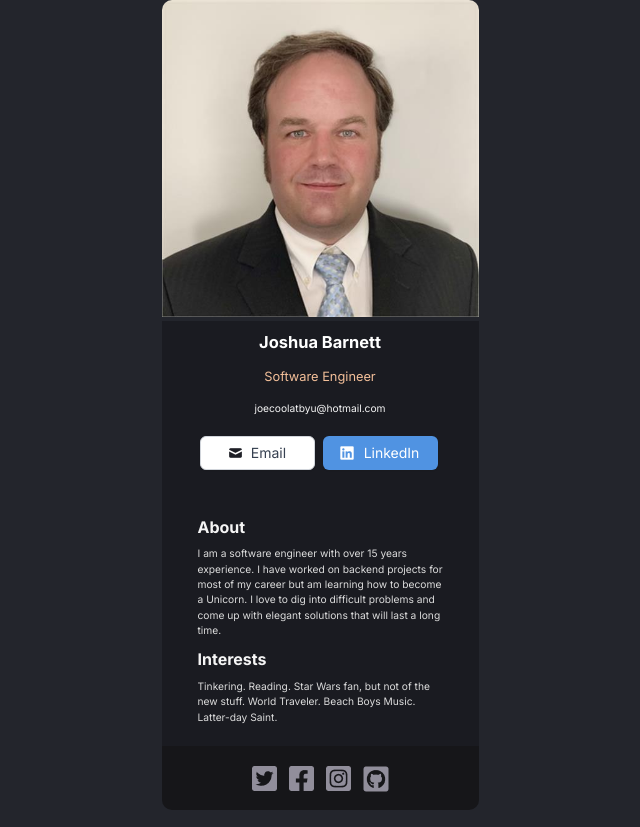
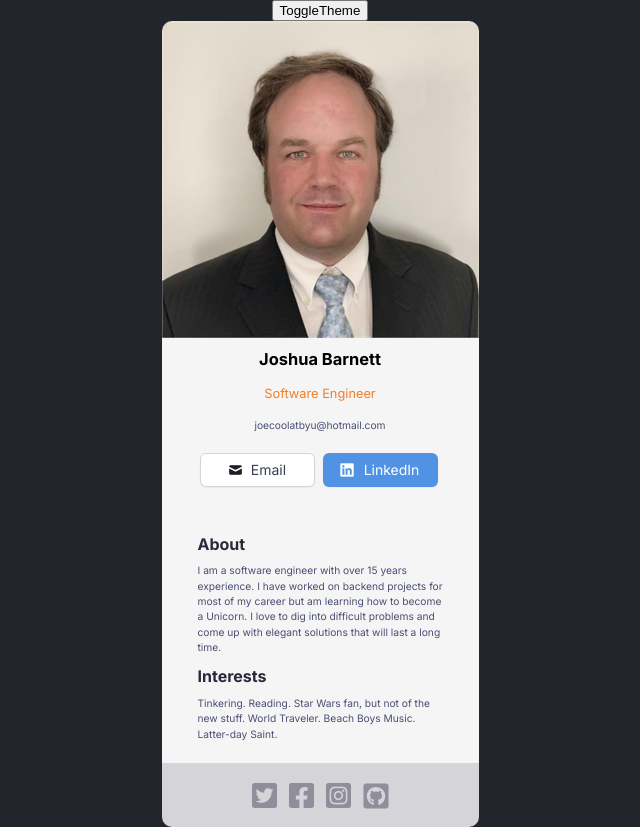
Before and after one commit to JoeCoolAtBYU/digitalbuisnesscard, a React (Create React App) app: page / in a window 1280 px wide. Shown: the whole page, without its empty margins (320-960 px from the left). Built offline with nearby package versions, Linux system fonts and the light colour scheme.

Commit message:
added toggle for light and dark theme

```diff
--- a/src/App.css
+++ b/src/App.css
@@ -1,13 +1,11 @@
 .App {
     text-align: center;
-    color: white;
     font-family: inter, sans-serif;
     display: flex;
     flex-direction: column;
     flex-wrap: wrap;
     align-items: center;
     align-content: center;
-
 }
 
 body {
@@ -19,6 +17,7 @@ body {
     height: 317px;
     left: 116px;
     top: 44px;
+    margin-bottom: -4px;
     border-radius: 10px 10px 0 0;
 }
 
@@ -27,7 +26,15 @@ body {
     height: 425px;
     left: 116px;
     top: 361px;
+}
+
+.contact.dark {
     background: #1A1B21;
+    color: #fff;
+}
+
+.contact.light {
+    background: #F5F5F5;
 }
 
 .contact--name {
@@ -37,7 +44,6 @@ body {
     font-weight: 700;
     font-size: 16.4401px;
     line-height: 20px;
-    color: #FFFFFF;
 }
 
 .contact--title {
@@ -48,12 +54,27 @@ body {
     color: #F3BF99;
 }
 
+.contact--title.dark {
+    color: #F3BF99;
+}
+
+.contact--title.light {
+    color: #F47D27;
+}
+
 .contact--email {
     font-style: normal;
     font-weight: 400;
     font-size: 10.24px;
     line-height: 150%;
+}
+
+.contact--email.dark {
     color: #F5F5F5;
+}
+
+.contact--email.light {
+    color: #4A4E74;
 }
 
 .contact--buttons {
@@ -166,7 +187,34 @@ body {
     font-weight: 700;
     font-size: 16px;
     line-height: 150%;
+}
+
+.about--title.dark {
     color: #F5F5F5;
+}
+
+.about--title.light {
+    color: #2B283A;
+}
+
+.about--text {
+    width: 247px;
+    height: 61px;
+    left: 152px;
+    top: 561px;
+
+    font-style: normal;
+    font-weight: 400;
+    font-size: 10.24px;
+    line-height: 150%;
+}
+
+.about--text.dark {
+    color: #DCDCDC;
+}
+
+.about--text.light {
+    color: #4A4E74;
 }
 
 .interests--title {
@@ -179,21 +227,14 @@ body {
     margin-top: 40px;
     font-size: 16px;
     line-height: 150%;
+}
+
+.interests--title.dark {
     color: #F5F5F5;
 }
 
-.about--text {
-    width: 247px;
-    height: 61px;
-    left: 152px;
-    top: 561px;
-
-    font-style: normal;
-    font-weight: 400;
-    font-size: 10.24px;
-    line-height: 150%;
-
-    color: #DCDCDC;
+.interests--title.light {
+    color: #2B283A;
 }
 
 .interests--text {
@@ -205,7 +246,14 @@ body {
     font-weight: 400;
     font-size: 10.24px;
     line-height: 150%;
+}
+
+.interests--text.dark {
     color: #DCDCDC;
+}
+
+.interests--text.light {
+    color: #4A4E74;
 }
 
 .social-icons {
@@ -218,20 +266,24 @@ body {
     gap: 12px;
     justify-content: center;
     align-items: center;
-
-    background: #161619;
     border-radius: 0px 0px 10px 10px;
 }
 
-.twitter-icon{
-    /*position: absolute;*/
+.social-icons.dark {
+    background: #161619;
+}
+
+.social-icons.light {
+    background: #D5D4D8;
+}
+
+.twitter-icon {
     left: 34.36%;
     right: 61.09%;
     top: 89.75%;
     bottom: 7.37%;
     width: 25px;
     height: 25px;
-    /*margin: 8px;*/
 }
 
 .facebook-icon {
@@ -243,6 +295,7 @@ body {
     width: 25px;
     height: 25px;
 }
+
 .instagram-icon {
     /*position: absolute;*/
     left: 52.18%;
@@ -252,6 +305,7 @@ body {
     width: 25px;
     height: 25px;
 }
+
 .github-icon {
     /*position: absolute;*/
     left: 61%;
--- a/src/App.js
+++ b/src/App.js
@@ -2,15 +2,52 @@ import './App.css';
 import Header from "./components/Header"
 import ContactInfo from "./components/ConcatInfo";
 import SocialIcons from "./components/SocialIcons";
+import {useState, useEffect} from "react";
 
 function App() {
+  const [theme, setTheme] = useState('light');
+  const toggleTheme = () => {
+    if (theme === 'light') {
+      setTheme('dark');
+    } else {
+      setTheme('light');
+    }
+  };
+  useEffect(() => {
+    document.body.className = theme;
+  }, [theme]);
+
   return (
-    <div className="App">
-      <Header/>
-      <ContactInfo/>
-      <SocialIcons/>
+    <div className={`App ${theme}`}>
+      <button onClick={toggleTheme}>ToggleTheme</button>
+      <Header theme={theme}/>
+      <ContactInfo theme={theme}/>
+      <SocialIcons theme={theme}/>
     </div>
   );
 }
 
 export default App;
+
+// import React, { useState, useEffect } from 'react';
+// import './App.css';
+// function App() {
+//   const [theme, setTheme] = useState('light');
+//   const toggleTheme = () => {
+//     if (theme === 'light') {
+//       setTheme('dark');
+//     } else {
+//       setTheme('light');
+//     }
+//   };
+//   useEffect(() => {
+//     document.body.className = theme;
+//   }, [theme]);
+//   return (
+//     <div className={`App ${theme}`}>
+//       <button onClick={toggleTheme}>Toggle Theme</button>
+//       <h1>Hello, world!</h1>
+//     </div>
+//   );
+// }
+// export default App;
--- a/src/components/AboutInterest.js
+++ b/src/components/AboutInterest.js
@@ -1,16 +1,18 @@
-export default function AboutInterests(){
-  return(
-    <div className="aboutInterests">
-      <div className="about">
-        <h1 className="about--title">About</h1>
-        <p className="about--text">I am a software engineer with over 15 years experience.
+export default function AboutInterests(theme) {
+  let componentTheme = `aboutInterests ${theme.theme}`
+  return (
+    <div className={componentTheme}>
+      <div className={`about ${theme.theme}`}>
+        <h1 className={`about--title  ${theme.theme}`}>About</h1>
+        <p className={`about--text  ${theme.theme}`}>I am a software engineer with over 15 years experience.
           I have worked on backend projects for most of my career but am learning how to become a Unicorn.
           I love to dig into difficult problems and come up with elegant solutions that will last a long time.
         </p>
       </div>
-      <div className="interests">
-        <h1 className="interests--title">Interests</h1>
-        <p className="interests--text">Tinkering. Reading. Star Wars fan, but not of the new stuff. World Traveler. Beach Boys Music. Latter-day Saint. </p>
+      <div className={`interests  ${theme.theme}`}>
+        <h1 className={`interests--title  ${theme.theme}`}>Interests</h1>
+        <p className={`interests--text  ${theme.theme}`}>Tinkering. Reading. Star Wars fan, but not of the new stuff. World Traveler. Beach Boys Music.
+          Latter-day Saint. </p>
       </div>
     </div>
   )
--- a/src/components/ConcatInfo.js
+++ b/src/components/ConcatInfo.js
@@ -2,28 +2,29 @@ import EmailIcon from "../images/emailIcon.png"
 import linkedInIcon from "../images/linkedInIcon.png"
 import AboutInterests from "../components/AboutInterest";
 
-export default function ContactInfo() {
+export default function ContactInfo(theme) {
+  let componentTheme = `contact ${theme.theme}`;
   return (
-    <div className="contact">
-      <h1 className="contact--name">Joshua Barnett</h1>
-      <h4 className="contact--title">Software Engineer</h4>
-      <p className="contact--email">joecoolatbyu@hotmail.com</p>
-      <div className="contact--buttons">
+    <div className={componentTheme}>
+      <h1 className={`contact--name ${theme.theme}`}>Joshua Barnett</h1>
+      <h4 className={`contact--title ${theme.theme}`}>Software Engineer</h4>
+      <p className={`contact--email ${theme.theme}`}>joecoolatbyu@hotmail.com</p>
+      <div className={`contact--buttons ${theme.theme}`}>
         <a href="mailto:joecoolatbyu@hotmail.com?subject=From%20Business%20Card">
-          <div className="contact--email--btn">
-            <img src={EmailIcon} alt="button to send email" className="email--icon"/>
+          <div className={`contact--email--btn ${theme.theme}`}>
+            <img src={EmailIcon} alt={`button to send email`} className={`email--icon ${theme.theme}`}/>
             <p>Email</p>
           </div>
         </a>
 
-        <a href="https://www.linkedin.com/in/joshua-barnett-03b1107/">
-          <div className="contact--linkedIn--btn">
-            <img src={linkedInIcon} alt="button to go to LinkedIn page" className="linkedin--icon"/>
+        <a href={`https://www.linkedin.com/in/joshua-barnett-03b1107/`}>
+          <div className={`contact--linkedIn--btn ${theme.theme}`}>
+            <img src={linkedInIcon} alt={`button to go to LinkedIn page`} className={`linkedin--icon ${theme.theme}`}/>
             <p>LinkedIn</p>
           </div>
         </a>
       </div>
-<AboutInterests/>
+<AboutInterests theme={theme.theme}/>
     </div>
   )
 }
--- a/src/components/Header.js
+++ b/src/components/Header.js
@@ -1,7 +1,8 @@
 import profilePhoto from "../images/profilePhoto.png";
 
-export default function Header() {
-  return <header className="App-header">
+export default function Header(theme) {
+  let componentTheme = `App-header-${theme.theme}`
+  return <header className={componentTheme}>
     <img src={profilePhoto} className="profile-photo" alt="logo"/>
   </header>;
 }
--- a/src/components/SocialIcons.js
+++ b/src/components/SocialIcons.js
@@ -3,27 +3,26 @@ import facebook from "../images/Facebook Icon.png"
 import instagram from "../images/Instagram_Icon.png"
 import github from "../images/GitHub Icon.png"
 
-export default function SocialIcons() {
+export default function SocialIcons(theme) {
   return (
-    <div className="social-icons">
-      <div className="twitter-icon">
+    <div className={`social-icons ${theme.theme}`}>
+      <div className={`twitter-icon ${theme.theme}`}>
         <a href="https://twitter.com">
           <img src={twitter} alt="twitter icon"/>
         </a>
       </div>
 
-      <div className="facebook-icon">
+      <div className={`facebook-icon ${theme.theme}`}>
       <a href="https://www.facebook.com/joshua.barnett.31392/">
         <img src={facebook} alt="facebook icon"/>
       </a>
       </div>
-      <div className="instagram-icon">
+      <div className={`instagram-icon ${theme.theme}`}>
       <a href="https://www.instagram.com/joecoolatbyu/">
         <img src={instagram} alt="instagram icon"/>
-        {/*<FontAwesomeIcon icon="fa-brands fa-square-instagram" />*/}
       </a>
       </div>
-      <div className="github-icon">
+      <div className={`github-icon ${theme.theme}`}>
       <a href="https://twitter.com">
         <img src={github} alt="twitter icon"/>
       </a>
```
